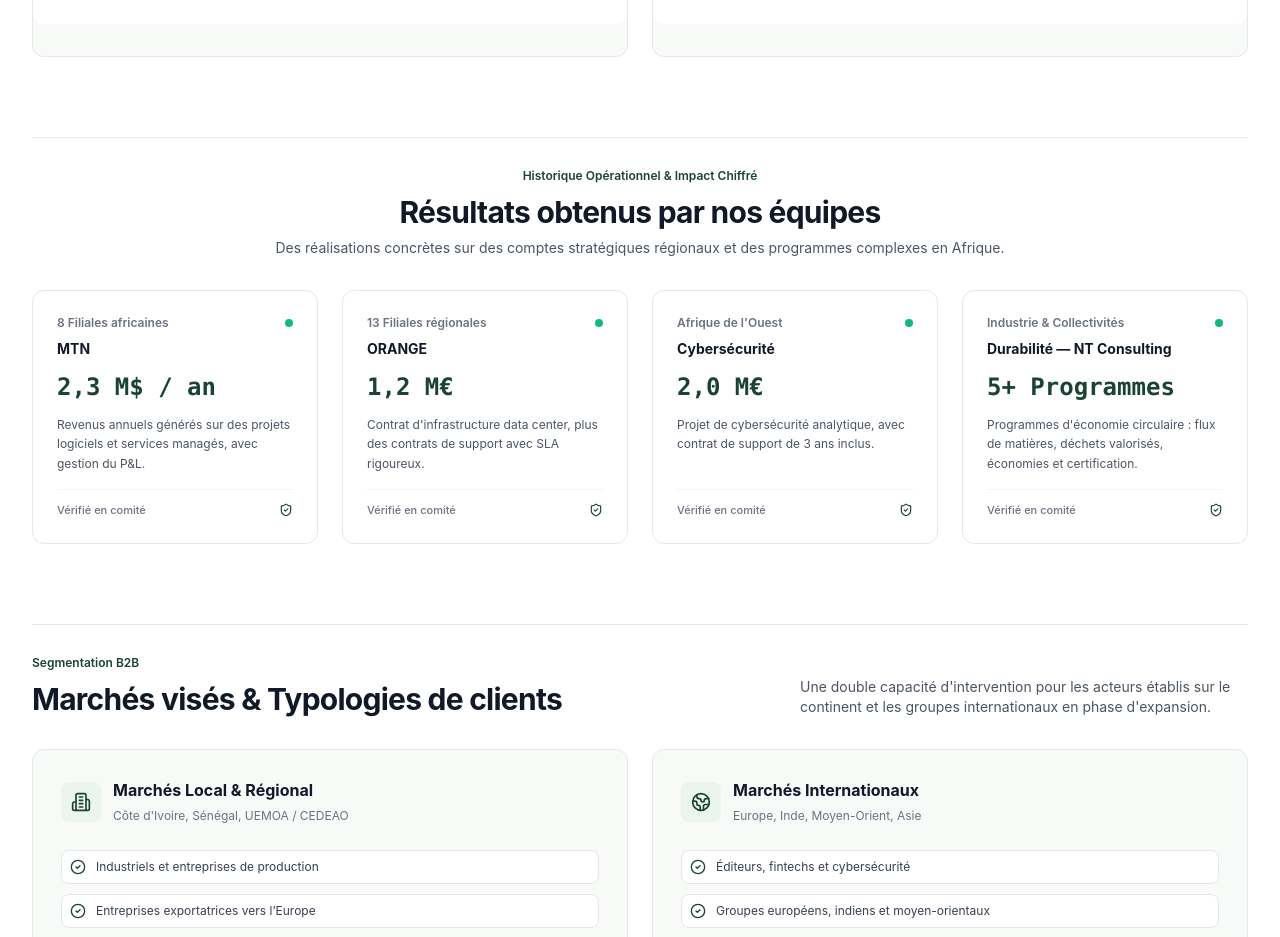
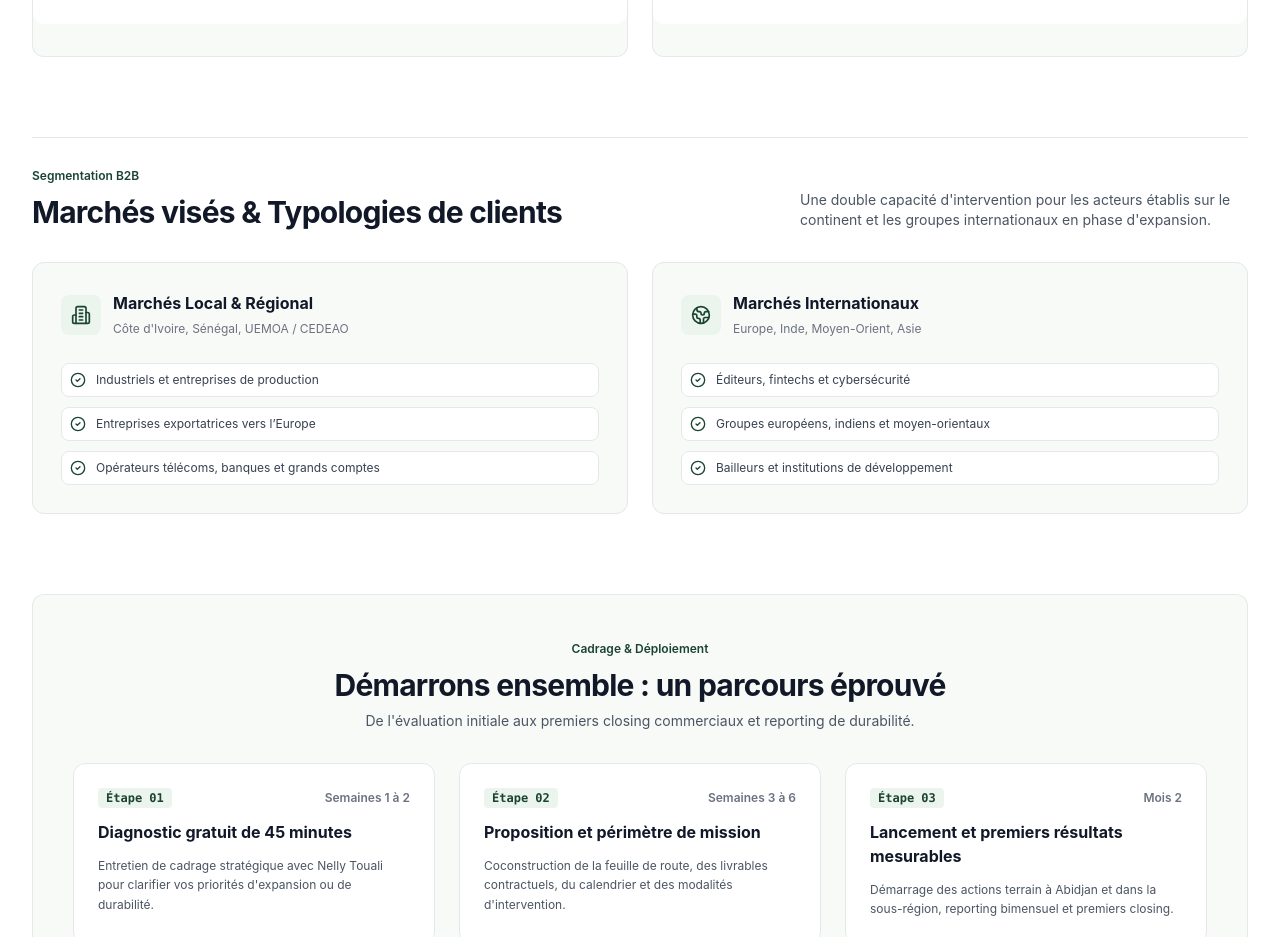
Before and after one commit to cornerstoneros-glitch/awaaya, a Next.js app: page / in a window 1280 px wide. Shown: the part 3420-4357 px from the top of the page. Built offline with nearby package versions, Linux system fonts and the light colour scheme.

Commit message:
fix(home): remove module Resultats obtenus par nos equipes

```diff
--- a/src/components/home/CoreOffersSection.tsx
+++ b/src/components/home/CoreOffersSection.tsx
@@ -17,7 +17,6 @@ import {
   AWAAYA_CORE_OFFERS,
   AWAAYA_VALUE_ENGINES,
   AWAAYA_PROVEN_METRICS,
-  AWAAYA_RESULTS,
   AWAAYA_TARGET_MARKETS,
   AWAAYA_ONBOARDING_PROCESS
 } from "@/data/services";
@@ -237,54 +236,6 @@ export function CoreOffersSection() {
         </div>
 
         {/* ========================================================= */}
-        {/* SLIDE 6 : RÉSULTATS OBTENUS (RÉFÉRENCES RÉELLES DU DOCUMENT) */}
-        {/* ========================================================= */}
-        <div className="space-y-8 pt-6 border-t border-gray-200">
-          <div className="text-center max-w-3xl mx-auto space-y-2">
-            <span className="text-xs font-semibold text-[#1B4332]">
-              Historique Opérationnel & Impact Chiffré
-            </span>
-            <h2 className="text-2xl sm:text-3xl font-heading font-bold text-gray-900 tracking-tight">
-              Résultats obtenus par nos équipes
-            </h2>
-            <p className="text-xs sm:text-sm text-gray-600">
-              Des réalisations concrètes sur des comptes stratégiques régionaux et des programmes complexes en Afrique.
-            </p>
-          </div>
-
-          <div className="grid sm:grid-cols-2 lg:grid-cols-4 gap-6">
-            {AWAAYA_RESULTS.map((res, idx) => (
-              <div
-                key={idx}
-                className="bg-white rounded-xl p-6 border border-gray-200 shadow-xs flex flex-col justify-between space-y-4 hover:border-[#1B4332] transition-colors"
-              >
-                <div className="space-y-2">
-                  <div className="flex items-center justify-between">
-                    <span className="text-xs font-semibold text-gray-500">
-                      {res.scope}
-                    </span>
-                    <span className="w-2 h-2 rounded-full bg-emerald-500" />
-                  </div>
-                  <h3 className="text-sm font-bold text-gray-900 font-heading">
-                    {res.client}
-                  </h3>
-                  <div className="text-2xl font-mono font-bold text-[#1B4332] tabular-nums pt-1">
-                    {res.figure}
-                  </div>
-                  <p className="text-xs text-gray-600 leading-relaxed font-normal pt-1">
-                    {res.summary}
-                  </p>
-                </div>
-                <div className="pt-3 border-t border-gray-100 flex items-center justify-between text-[11px] text-gray-500 font-medium">
-                  <span>Vérifié en comité</span>
-                  <ShieldCheck className="w-3.5 h-3.5 text-[#1B4332]" />
-                </div>
-              </div>
-            ))}
-          </div>
-        </div>
-
-        {/* ========================================================= */}
         {/* SLIDE 8 : MARCHÉS VISÉS (LOCAL/RÉGIONAL VS INTERNATIONAL) */}
         {/* ========================================================= */}
         <div className="space-y-8 pt-6 border-t border-gray-200">
```
